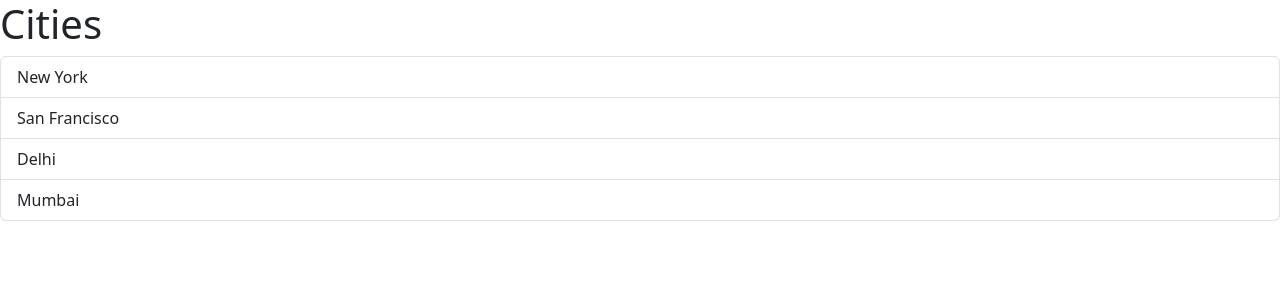
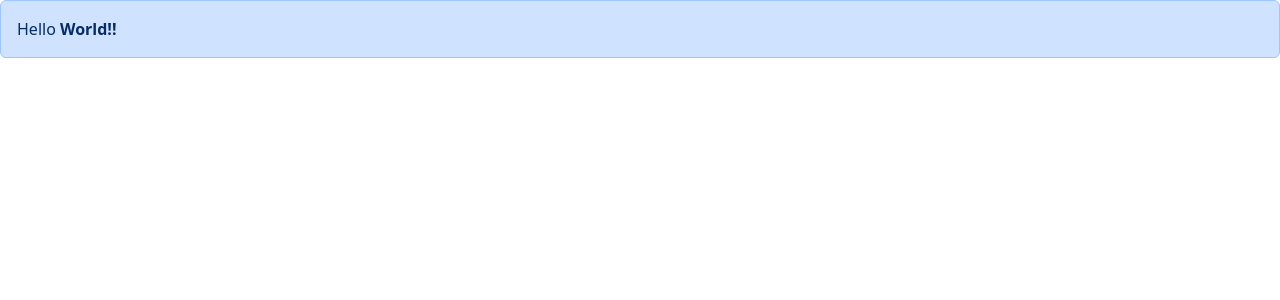
Before and after one commit to sarthakgupta072/react-app-mosh-yt, a React (Vite) app: page / in a window 1280 px wide. Shown: the top 300 px of the page. Built offline with nearby package versions, Linux system fonts and the light colour scheme.

Commit message:
using children prop

```diff
--- a/src/App.tsx
+++ b/src/App.tsx
@@ -1,17 +1,13 @@
-import ListGroup from "./components/ListGroup"
+import Alert from "./components/Alert"
 
 function App() {
-  let items = ["New York", "San Francisco", "Delhi", "Mumbai"]
-  const handleSelectItem = (item: string) => {
-    console.log("hey", item)
-  }
   return (
     <div>
-      <ListGroup
-        heading='Cities'
-        items={items}
-        onSelectItem={handleSelectItem}
-      />
+      <Alert>
+        <span>
+          Hello <b>World!!</b>
+        </span>
+      </Alert>
     </div>
   )
 }
--- /dev/null
+++ b/src/components/Alert.tsx
@@ -0,0 +1,15 @@
+import { ReactNode } from "react"
+
+interface Props {
+  children: ReactNode
+}
+
+const Alert = ({ children }: Props) => {
+  return (
+    <div className='alert alert-primary' role='alert'>
+      {children}
+    </div>
+  )
+}
+
+export default Alert
```
